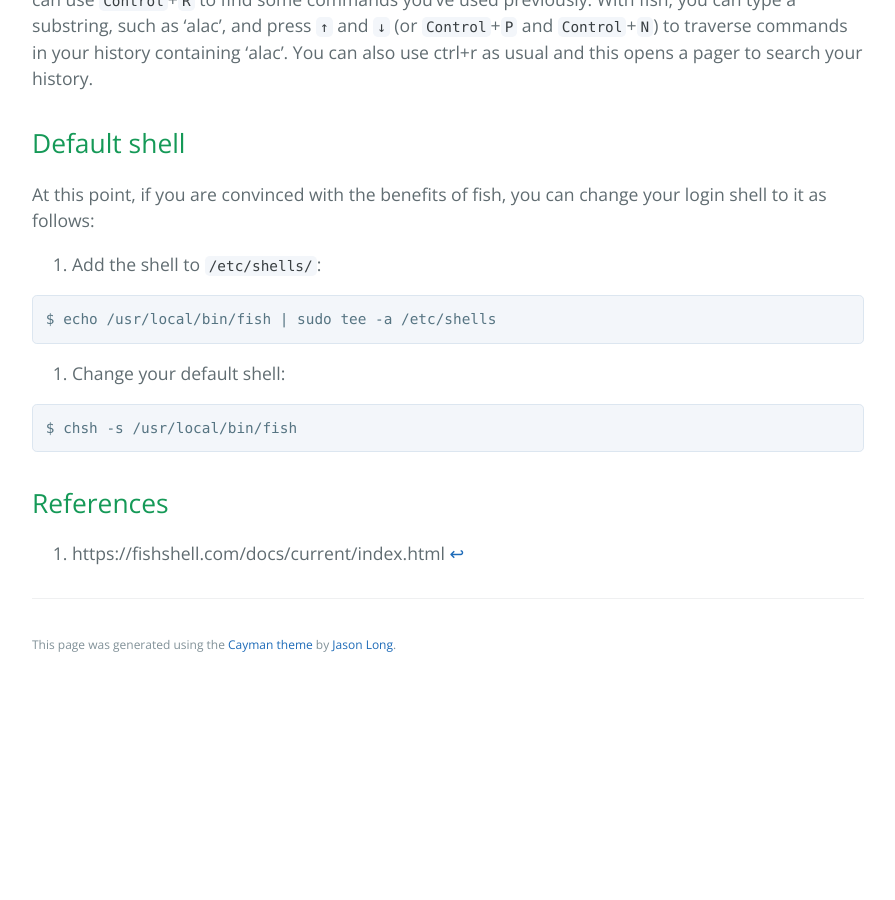
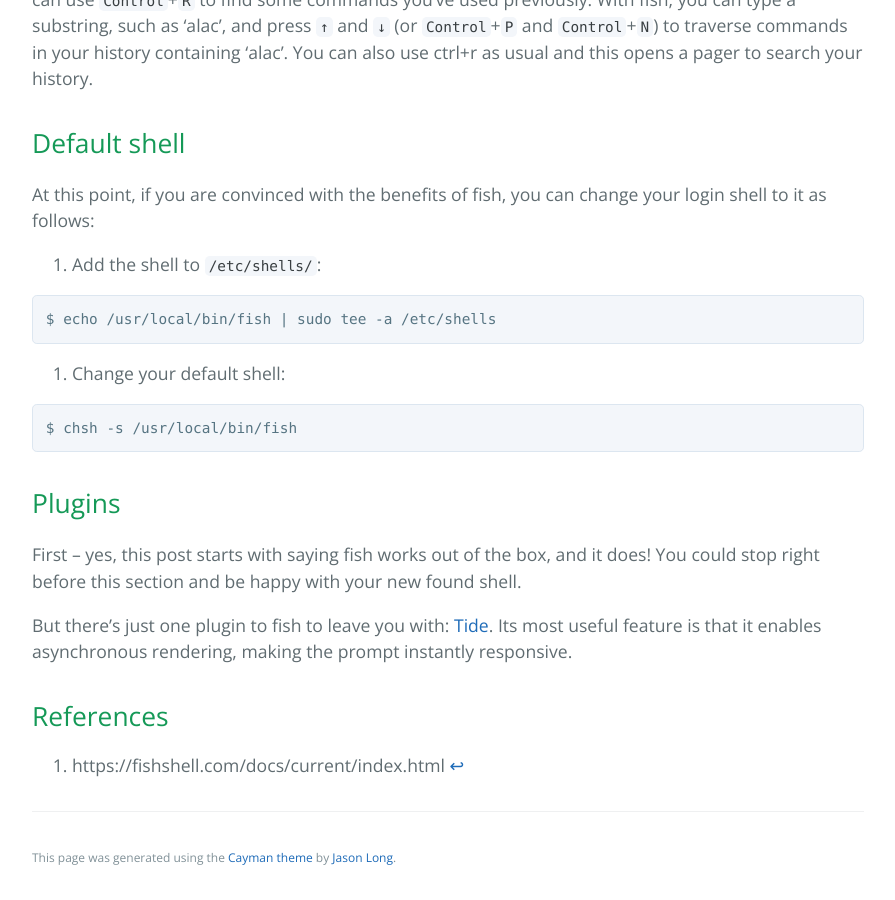
Before and after one commit to learning-software-engineering/learning-software-engineering.github.io, a Jekyll site: the page built from Topics/Software_Tools/fish.md, in a window 1280 px wide and 900 px high, scrolled down 1935 px. Shown: the whole window, without its empty margins (192-1087 px from the left). Built offline with Jekyll 4.4.1, drawn with Linux system fonts in a browser that asks for light colours; our own code applies the rules of GitHub Pages for plain Markdown files; before the commit the page ends 2622 px from its top, so only the background shows below that.

Commit message:
Add plugin section linking to Tide

````diff
--- a/Topics/Software_Tools/fish.md
+++ b/Topics/Software_Tools/fish.md
@@ -75,6 +75,15 @@ $ echo /usr/local/bin/fish | sudo tee -a /etc/shells
 $ chsh -s /usr/local/bin/fish
 ```
 
+## Plugins
+
+First -- yes, this post starts with saying fish works out of the box, and it does!
+You could stop right before this section and be happy with your new found shell.
+
+But there's just one plugin to fish to leave you with: [Tide](https://github.com/IlanCosman/tide).
+Its most useful feature is that it enables asynchronous rendering, making the
+prompt instantly responsive.
+
 ## References
 
 [^1]:https://fishshell.com/docs/current/index.html
````
